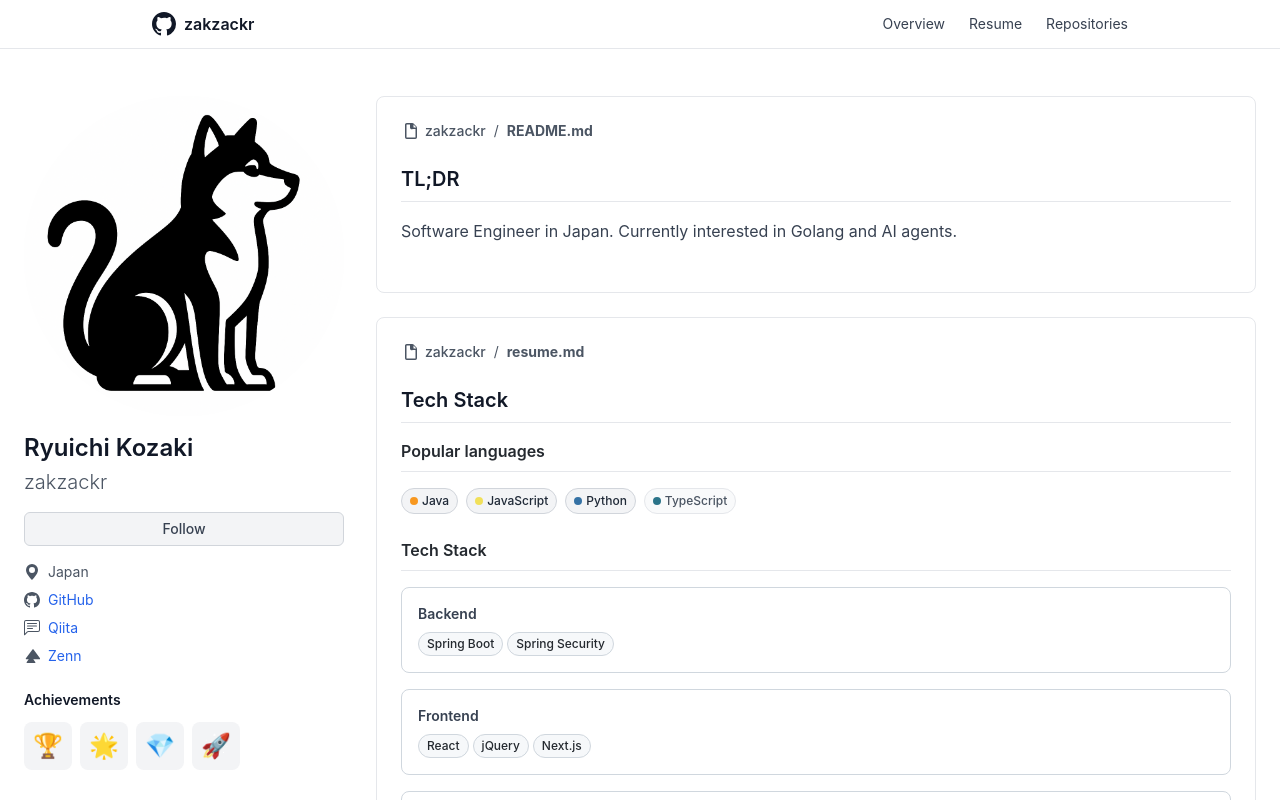
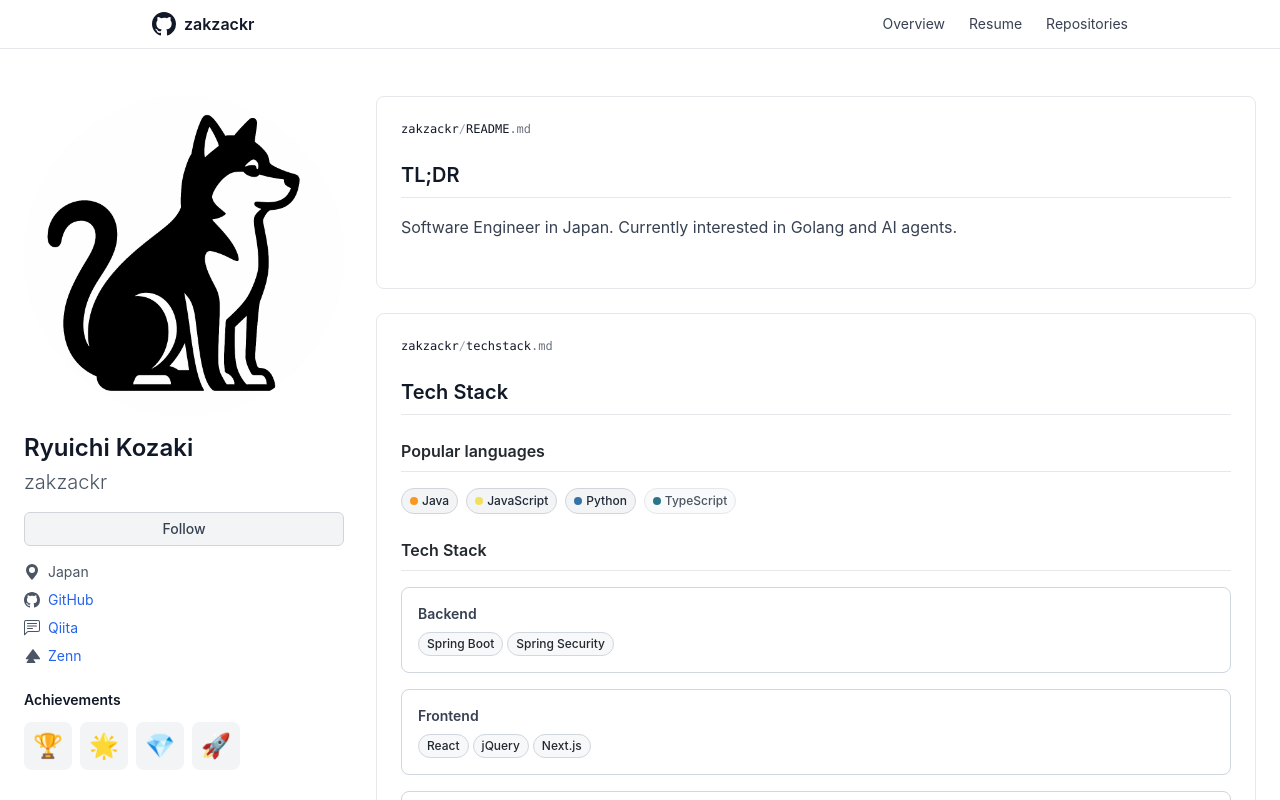
Before and after one commit to zakzackr/my-portfolio, a Next.js app: page / in a window 1280 px wide. Shown: the top 800 px of the page. Built offline with nearby package versions, Linux system fonts and the light colour scheme.

Commit message:
update design

```diff
--- a/components/ResumeContent.tsx
+++ b/components/ResumeContent.tsx
@@ -1,17 +1,21 @@
-import React from 'react';
+import React from "react";
 
 const ResumeContent: React.FC = () => {
     return (
         <div className="mb-6">
             {/* Header like GitHub repo file */}
             <div className="border border-gray-200 rounded-lg p-6">
-        <div className="flex items-center gap-2 text-sm text-gray-600 mb-6">
-          <svg className="w-4 h-4" fill="currentColor" viewBox="0 0 16 16">
-            <path d="M4 1.75C4 .784 4.784 0 5.75 0h5.586c.464 0 .909.184 1.237.513l2.914 2.914c.329.328.513.773.513 1.237v9.586A1.75 1.75 0 0 1 14.25 16h-8.5A1.75 1.75 0 0 1 4 14.25V1.75zm1.75-.25a.25.25 0 0 0-.25.25v12.5c0 .138.112.25.25.25h8.5a.25.25 0 0 0 .25-.25V6h-2.75A1.75 1.75 0 0 1 9 4.25V1.5H5.75zm6.75.062V4.25c0 .138.112.25.25.25h2.688a.252.252 0 0 0-.011-.013l-2.914-2.914a.246.246 0 0 0-.013-.011z"/>
-          </svg>
-          <span className="font-medium">zakzackr</span>
-          <span>/</span>
-          <span className="font-bold">resume.md</span>
+                <div className="flex items-center text-xs text-gray-600 mb-6">
+                    <div className="font-mono text-xs">
+                        <span className="text-gray-900 font-medium">
+                            zakzackr
+                        </span>
+                        <span className="text-gray-400">/</span>
+                        <span className="text-gray-900 font-medium">
+                            resume
+                        </span>
+                        <span className="text-gray-500">.md</span>
+                    </div>
                 </div>
                 <h2 className="text-xl font-semibold text-gray-900 pb-2 border-b border-gray-200 mb-6">
                     Experience
@@ -23,18 +27,31 @@
                         <h3 className="text-lg font-semibold text-gray-900 mb-2">
                             株式会社マトリクス
                         </h3>
-            <p className="text-gray-600 mb-3 font-medium">2023/12 - Present | Software Engineer</p>
+                        <p className="text-gray-600 mb-3 font-medium">
+                            2023/12 - Present | Software Engineer
+                        </p>
                         <ul className="list-disc list-inside text-gray-700 space-y-2 ml-4">
-              <li>医療・介護分野向けの勤務表自動作成システム「看護配置マイスター」の開発</li>
-              <li>Java (Spring Boot) を使用したAPIの設計・実装</li>
-              <li>JavaScript (jQuery) を使用したフロントエンドの設計・実装</li>
-              <li className="font-semibold">開発効率の向上（新規ライブラリ導入の主導）</li>
+                            <li>
+                                医療・介護分野向けの勤務表自動作成システム「看護配置マイスター」の開発
+                            </li>
+                            <li>
+                                Java (Spring Boot) を使用したAPIの設計・実装
+                            </li>
+                            <li>
+                                JavaScript (jQuery)
+                                を使用したフロントエンドの設計・実装
+                            </li>
+                            <li className="font-semibold">
+                                開発効率の向上（新規ライブラリ導入の主導）
+                            </li>
                             <li className="ml-6 text-sm text-gray-600">
                                 カレンダー機能の開発時に、カレンダーUIの実装コストの大きさに課題を感じたことから、
                                 FullCalendarというライブラリの導入をチームに提案し、技術調査から導入・実装までを主導。
                                 これにより、カレンダーUIの実装コストを大幅に削減し、開発効率の向上を実現。
                             </li>
-              <li className="font-semibold">パフォーマンス改善（89%向上）</li>
+                            <li className="font-semibold">
+                                パフォーマンス改善（89%向上）
+                            </li>
                             <li className="ml-6 text-sm text-gray-600">
                                 パフォーマンス課題を発見した際には、自身の守備範囲を超えて、Service層およびDAO層の
                                 メソッドの新規作成の提案を行い、その設計と実装を通して、最大89％の処理速度の向上を達成。
@@ -47,10 +64,18 @@
                         <h3 className="text-lg font-semibold text-gray-900 mb-2">
                             Georgia Institute of Technology
                         </h3>
-            <p className="text-gray-600 mb-3 font-medium">2023/08 - Present | MS Computer Science Student</p>
+                        <p className="text-gray-600 mb-3 font-medium">
+                            2023/08 - Present | MS Computer Science Student
+                        </p>
                         <ul className="list-disc list-inside text-gray-700 space-y-2 ml-4">
-              <li>Online Master of Science in Computer Science (OMSCS)</li>
-              <li>Focus on software engineering, algorithms, and system design</li>
+                            <li>
+                                Online Master of Science in Computer Science
+                                (OMSCS)
+                            </li>
+                            <li>
+                                Focus on software engineering, algorithms, and
+                                system design
+                            </li>
                         </ul>
                     </div>
 
@@ -59,7 +84,9 @@
                         <h3 className="text-lg font-semibold text-gray-900 mb-2">
                             同志社大学
                         </h3>
-            <p className="text-gray-600 mb-3 font-medium">2018/04 - 2023/03 | Bachelor's Degree</p>
+                        <p className="text-gray-600 mb-3 font-medium">
+                            2018/04 - 2023/03 | Bachelor's Degree
+                        </p>
                         <ul className="list-disc list-inside text-gray-700 space-y-2 ml-4">
                             <li>法学部政治学科</li>
                             <li>オーストラリアに留学（2019/09 - 2020/03）</li>
@@ -80,7 +107,9 @@
                 </h2>
 
                 <div className="space-y-3">
-          <p className="text-gray-700">Japanese, English (Business level)</p>
+                    <p className="text-gray-700">
+                        Japanese, English (Business level)
+                    </p>
                 </div>
             </div>
         </div>
--- a/components/TLDR.tsx
+++ b/components/TLDR.tsx
@@ -5,17 +5,17 @@
         <div className="mb-6">
             {/* Header like GitHub repo file */}
             <div className="border border-gray-200 rounded-lg p-6">
-                <div className="flex items-center gap-2 text-sm text-gray-600 mb-6">
-                    <svg
-                        className="w-4 h-4"
-                        fill="currentColor"
-                        viewBox="0 0 16 16"
-                    >
-                        <path d="M4 1.75C4 .784 4.784 0 5.75 0h5.586c.464 0 .909.184 1.237.513l2.914 2.914c.329.328.513.773.513 1.237v9.586A1.75 1.75 0 0 1 14.25 16h-8.5A1.75 1.75 0 0 1 4 14.25V1.75zm1.75-.25a.25.25 0 0 0-.25.25v12.5c0 .138.112.25.25.25h8.5a.25.25 0 0 0 .25-.25V6h-2.75A1.75 1.75 0 0 1 9 4.25V1.5H5.75zm6.75.062V4.25c0 .138.112.25.25.25h2.688a.252.252 0 0 0-.011-.013l-2.914-2.914a.246.246 0 0 0-.013-.011z" />
-                    </svg>
-                    <span className="font-medium">zakzackr</span>
-                    <span>/</span>
-                    <span className="font-bold">README.md</span>
+                <div className="flex items-center text-xs text-gray-600 mb-6">
+                    <div className="font-mono text-xs">
+                        <span className="text-gray-900 font-medium">
+                            zakzackr
+                        </span>
+                        <span className="text-gray-400">/</span>
+                        <span className="text-gray-900 font-medium">
+                            README
+                        </span>
+                        <span className="text-gray-500">.md</span>
+                    </div>
                 </div>
 
                 <h2 className="text-xl font-semibold text-gray-900 pb-2 border-b border-gray-200 mb-4">
--- a/components/TechStack.tsx
+++ b/components/TechStack.tsx
@@ -1,31 +1,63 @@
-import React from 'react';
+import React from "react";
 
 const TechStack: React.FC = () => {
     const languages = [
-    { name: 'Java', color: '#f89820', isCore: true },
-    { name: 'JavaScript', color: '#f1e05a', isCore: true },
-    { name: 'Python', color: '#3572A5', isCore: true },
-    { name: 'TypeScript', color: '#2b7489', isCore: false },
+        { name: "Java", color: "#f89820", isCore: true },
+        { name: "JavaScript", color: "#f1e05a", isCore: true },
+        { name: "Python", color: "#3572A5", isCore: true },
+        { name: "TypeScript", color: "#2b7489", isCore: false },
     ];
 
     const technologies = [
-    { category: 'Backend', items: ['Spring Boot', 'Spring Security'], core: ['Spring Boot', 'Spring Security'] },
-    { category: 'Frontend', items: ['React', 'jQuery', 'Next.js'], core: ['React', 'jQuery'] },
-    { category: 'Database', items: ['MySQL'], core: ['MySQL'] },
-    { category: 'Infrastructure', items: ['AWS (S3, CloudFront, Elastic Beanstalk, EC2, RDS, Route53, ALB)', 'Docker'], core: ['AWS'] },
-    { category: 'CI/CD', items: ['Jenkins'], core: [] },
+        {
+            category: "Backend",
+            items: ["Spring Boot", "Spring Security"],
+            core: ["Spring Boot", "Spring Security"],
+        },
+        {
+            category: "Frontend",
+            items: ["React", "jQuery", "Next.js"],
+            core: ["React", "jQuery"],
+        },
+        { category: "Database", items: ["MySQL"], core: ["MySQL"] },
+        {
+            category: "Infrastructure",
+            items: [
+                "AWS (S3, CloudFront, Elastic Beanstalk, EC2, RDS, Route53, ALB)",
+                "Docker",
+            ],
+            core: ["AWS"],
+        },
+        { category: "CI/CD", items: ["Jenkins"], core: [] },
     ];
 
     return (
-    <div className="mb-6">
-      <h3 className="text-md font-semibold mb-4 pb-2 border-b border-gray-200">Popular languages</h3>
+        <div className="bg-white border border-gray-200 rounded-lg p-6 mb-6">
+            <div className="flex items-center text-xs text-gray-600 mb-6">
+                <div className="font-mono text-xs">
+                    <span className="text-gray-900 font-medium">zakzackr</span>
+                    <span className="text-gray-400">/</span>
+                    <span className="text-gray-900 font-medium">techstack</span>
+                    <span className="text-gray-500">.md</span>
+                </div>
+            </div>
+
+            <h2 className="text-xl font-semibold text-gray-900 pb-2 border-b border-gray-200 mb-6">
+                Tech Stack
+            </h2>
+
+            <h3 className="text-md font-semibold mb-4 pb-2 border-b border-gray-200">
+                Popular languages
+            </h3>
 
             <div className="flex flex-wrap gap-2 mb-6">
                 {languages.map((lang) => (
                     <span
                         key={lang.name}
                         className={`inline-flex items-center px-2 py-1 rounded-full text-xs font-medium ${
-              lang.isCore ? 'bg-gray-100 text-gray-800 border border-gray-300' : 'bg-gray-50 text-gray-600 border border-gray-200'
+                            lang.isCore
+                                ? "bg-gray-100 text-gray-800 border border-gray-300"
+                                : "bg-gray-50 text-gray-600 border border-gray-200"
                         }`}
                     >
                         <span
@@ -37,19 +69,30 @@
                 ))}
             </div>
 
-      <h3 className="text-md font-semibold mb-4 pb-2 border-b border-gray-200">Tech Stack</h3>
+            <h3 className="text-md font-semibold mb-4 pb-2 border-b border-gray-200">
+                Tech Stack
+            </h3>
 
             <div className="space-y-4">
                 {technologies.map((tech) => (
-          <div key={tech.category} className="github-border p-4 rounded-lg">
-            <h3 className="font-semibold text-sm text-gray-700 mb-2">{tech.category}</h3>
+                    <div
+                        key={tech.category}
+                        className="github-border p-4 rounded-lg"
+                    >
+                        <h3 className="font-semibold text-sm text-gray-700 mb-2">
+                            {tech.category}
+                        </h3>
                         <div className="flex flex-wrap gap-1">
                             {tech.items.map((item) => {
-                const isCore = tech.core.some(core => item.includes(core));
+                                const isCore = tech.core.some((core) =>
+                                    item.includes(core)
+                                );
                                 return (
                                     <span
                                         key={item}
-                    className={`language-badge ${isCore ? 'font-semibold' : ''}`}
+                                        className={`language-badge ${
+                                            isCore ? "font-semibold" : ""
+                                        }`}
                                     >
                                         {item}
                                     </span>
@@ -59,10 +102,6 @@
                     </div>
                 ))}
             </div>
-
-      <p className="text-xs text-gray-600 mt-4 italic">
-        太字はコアスキル、それ以外は触れたことのある技術、キャッチアップ中の技術です。
-      </p>
         </div>
     );
 };
--- a/pages/index.tsx
+++ b/pages/index.tsx
@@ -22,24 +22,7 @@
                             <div className="space-y-6">
                                 <TLDR />
                                 {/* <PopularRepositories /> */}
-                                <div className="bg-white border border-gray-200 rounded-lg p-6">
-                                    <div className="flex items-center gap-2 text-sm text-gray-600 mb-6">
-                                        <svg
-                                            className="w-4 h-4"
-                                            fill="currentColor"
-                                            viewBox="0 0 16 16"
-                                        >
-                                            <path d="M4 1.75C4 .784 4.784 0 5.75 0h5.586c.464 0 .909.184 1.237.513l2.914 2.914c.329.328.513.773.513 1.237v9.586A1.75 1.75 0 0 1 14.25 16h-8.5A1.75 1.75 0 0 1 4 14.25V1.75zm1.75-.25a.25.25 0 0 0-.25.25v12.5c0 .138.112.25.25.25h8.5a.25.25 0 0 0 .25-.25V6h-2.75A1.75 1.75 0 0 1 9 4.25V1.5H5.75zm6.75.062V4.25c0 .138.112.25.25.25h2.688a.252.252 0 0 0-.011-.013l-2.914-2.914a.246.246 0 0 0-.013-.011z" />
-                                        </svg>
-                                        <span className="font-medium">zakzackr</span>
-                                        <span>/</span>
-                                        <span className="font-bold">resume.md</span>
-                                    </div>
-                                    <h2 className="text-xl font-semibold text-gray-900 pb-2 border-b border-gray-200 mb-4">
-                                        Tech Stack
-                                    </h2>
-                                    <TechStack />
-                                </div>
+                                <TechStack />
                             </div>
                         </div>
                     </div>
```
Lines whose indentation alone changed are shown as unchanged.
